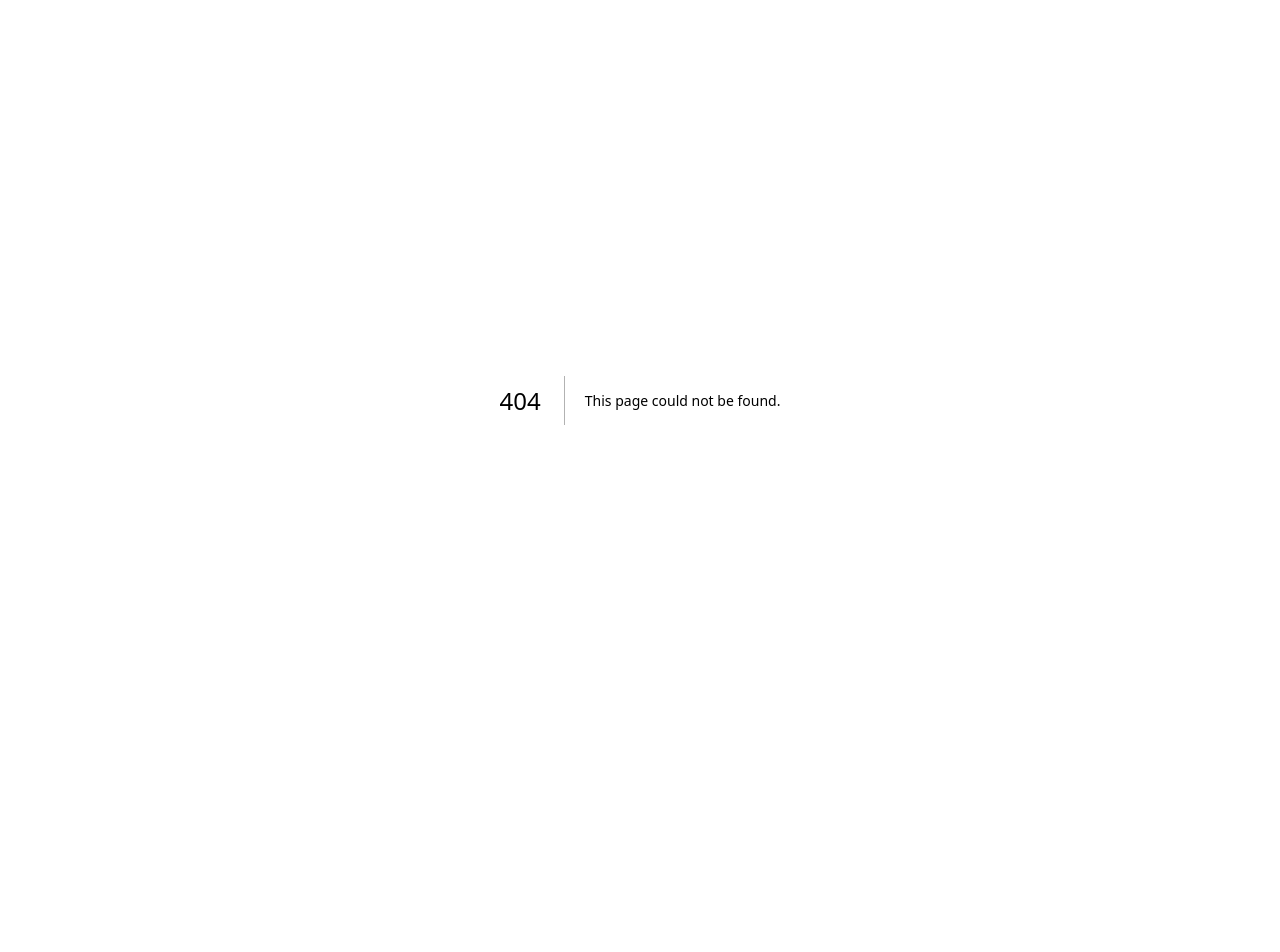
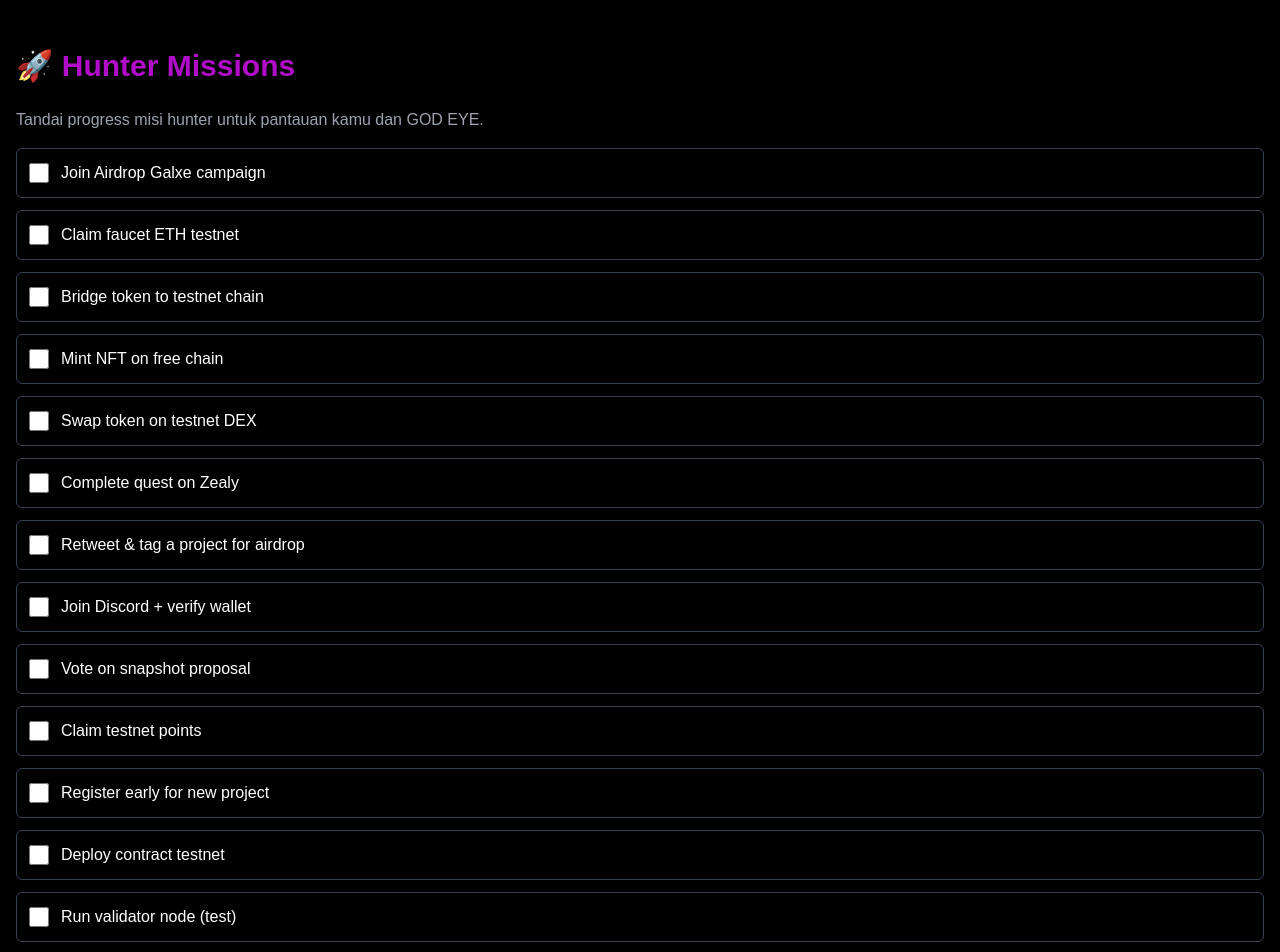
Before and after one commit to deoandika76/nysola, a Next.js app: page /hunters/mission in a window 1280 px wide. Before the commit this address had no page. Shown: the top 952 px of the page. Before the commit the page ends 800 px from the top, so only its background shows below. Built offline with nearby package versions, Linux system fonts and the light colour scheme.

Commit message:
Create mission.tsx

```diff
--- /dev/null
+++ b/pages/hunters/mission.tsx
@@ -0,0 +1,78 @@
+// pages/hunters/mission.tsx
+import { useState } from 'react';
+import Head from 'next/head';
+
+const missions = [
+  'Join Airdrop Galxe campaign',
+  'Claim faucet ETH testnet',
+  'Bridge token to testnet chain',
+  'Mint NFT on free chain',
+  'Swap token on testnet DEX',
+  'Complete quest on Zealy',
+  'Retweet & tag a project for airdrop',
+  'Join Discord + verify wallet',
+  'Vote on snapshot proposal',
+  'Claim testnet points',
+  'Register early for new project',
+  'Deploy contract testnet',
+  'Run validator node (test)',
+  'Submit feedback bug bounty',
+  'Hold NFT pass for whitelist',
+  'Stake token for early point',
+  'Share referral link (invite)',
+  'Cross-chain asset move',
+  'Join Telegram bot campaign',
+  'Follow project on Lens/zkSync',
+  'Register whitelist Zealy',
+  'Explore new L2 chain',
+  'Try gasless transaction',
+  'Do onchain quest Galxe',
+  'Use DeFi testnet tools',
+  'Verify Sybil detection',
+  'Comment on Mirror.xyz',
+  'Add liquidity testnet',
+  'Register subdomain ENS testnet',
+  'Complete mint & hold NFT testnet',
+];
+
+export default function HunterMissionPage() {
+  const [completed, setCompleted] = useState<boolean[]>(Array(missions.length).fill(false));
+
+  const toggle = (index: number) => {
+    const updated = [...completed];
+    updated[index] = !updated[index];
+    setCompleted(updated);
+  };
+
+  return (
+    <>
+      <Head>
+        <title>Hunter Missions – Nysola</title>
+      </Head>
+
+      <div className="min-h-screen bg-black text-white px-4 py-12">
+        <h1 className="text-3xl font-bold mb-6 text-orchid">🚀 Hunter Missions</h1>
+        <p className="mb-4 text-gray-400">Tandai progress misi hunter untuk pantauan kamu dan GOD EYE.</p>
+
+        <div className="space-y-3">
+          {missions.map((m, i) => (
+            <label
+              key={i}
+              className={`flex items-center space-x-3 p-3 border rounded-md cursor-pointer transition ${
+                completed[i] ? 'border-green-500 bg-green-900/20' : 'border-gray-700'
+              }`}
+            >
+              <input
+                type="checkbox"
+                checked={completed[i]}
+                onChange={() => toggle(i)}
+                className="form-checkbox h-5 w-5 text-green-500"
+              />
+              <span className={completed[i] ? 'line-through text-gray-400' : ''}>{m}</span>
+            </label>
+          ))}
+        </div>
+      </div>
+    </>
+  );
+}
```
